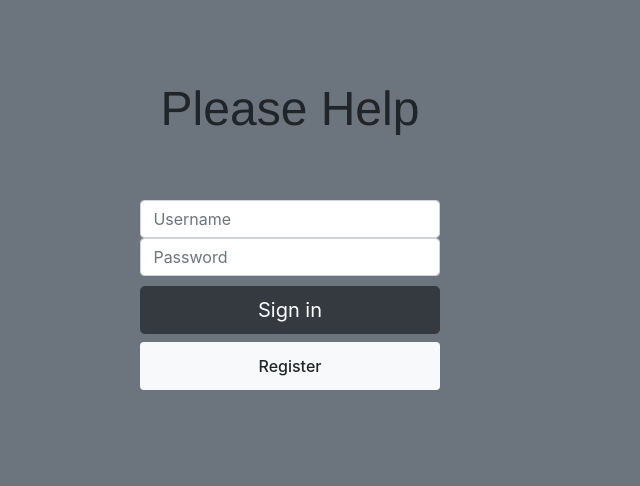
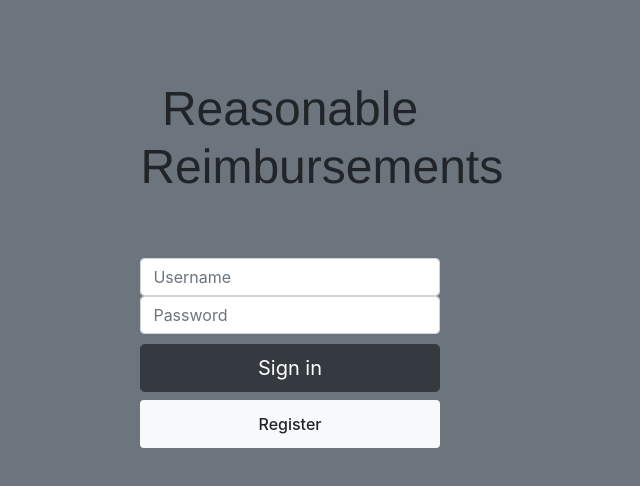
Before and after one commit to JustinMass/project-1-jmassey1991, a React (Create React App) app in the folder React-Redux-FrontEnd/: page / in a window 1280 px wide. Shown: the top 486 px of the page, without its empty margins (350-990 px from the left). Built offline with nearby package versions, Linux system fonts and the light colour scheme; the HTML template or start-up script is replaced by a standard one.

Commit message:
changed name

```diff
--- a/React-Redux-FrontEnd/src/App.tsx
+++ b/React-Redux-FrontEnd/src/App.tsx
@@ -21,7 +21,7 @@ import  FmHomeComponent  from './components/home/fm-home.component';
 class App extends React.Component {
 
   public componentDidMount() {
-    document.title = "Please Help";
+    document.title = "Reasonable Reimbursements";
   }
   public render() {
     {document.body.className = "bg-secondary"}
--- a/React-Redux-FrontEnd/src/components/sign-in/sign-in.component.tsx
+++ b/React-Redux-FrontEnd/src/components/sign-in/sign-in.component.tsx
@@ -64,7 +64,7 @@ class SignInComponent extends React.Component<IProps, {}> {
     return (
       <div className="text-center signin-container bg-secondary">
       <form className="form-signin" onSubmit={this.submit}>
-        <h1 id="pleaseHelpPoor" className="h3 font-weight-normal">Please Help</h1>
+        <h1 id="pleaseHelpPoor">Reasonable Reimbursements</h1>
 
         <label htmlFor="inputUsername" className="sr-only">Username</label>
         <input
```
